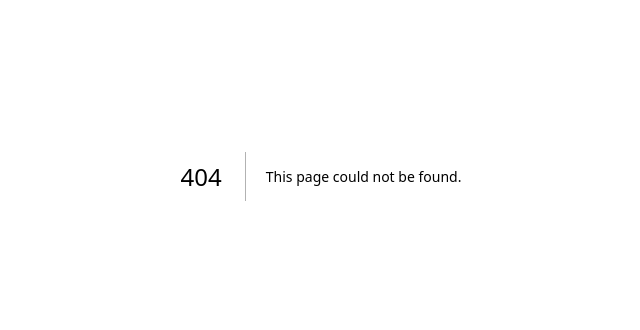
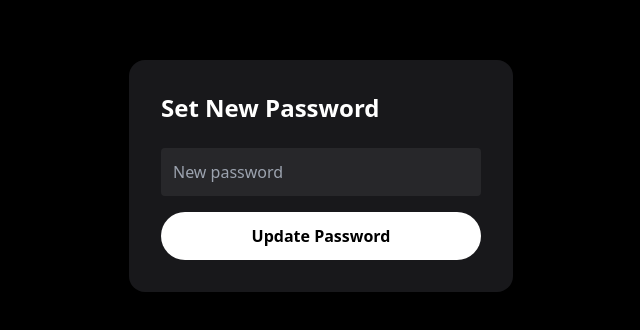
Before and after one commit to Gokhan1979/flammode-shop, a Next.js app: page /auth/reset in a window 1280 px wide. Before the commit this address had no page. Shown: the part 224-554 px from the top of the page, without its empty margins (319-959 px from the left). Built offline with nearby package versions, Linux system fonts and the light colour scheme; no server answers.

Commit message:
Implement password reset page with Supabase

```diff
--- /dev/null
+++ b/app/auth/reset/page.tsx
@@ -0,0 +1,44 @@
+'use client'
+import { useEffect, useState } from 'react'
+import { supabase } from '../../../lib/supabase'
+
+export default function ResetPage(){
+  const [password,setPassword]=useState('')
+  const [message,setMessage]=useState('Loading...')
+  const [loading,setLoading]=useState(false)
+  const [ready,setReady]=useState(false)
+
+  useEffect(()=>{
+    supabase.auth.getSession().then(()=>{
+      setReady(true)
+      setMessage('')
+    })
+  },[])
+
+  const handleUpdate = async()=>{
+    if(!password){ setMessage('Enter new password'); return }
+    setLoading(true)
+    const { error } = await supabase.auth.updateUser({ password })
+    if(error) setMessage(error.message)
+    else {
+      setMessage('Password updated! Redirecting to login...')
+      setTimeout(()=> window.location.href='/auth', 1500)
+    }
+    setLoading(false)
+  }
+
+  return(
+    <div className="min-h-screen bg-black text-white flex items-center justify-center p-6">
+      <div className="w-full max-w-sm bg-zinc-900 p-8 rounded-2xl">
+        <h1 className="text-2xl font-black mb-6">Set New Password</h1>
+        {!ready ? <p className="text-zinc-500">{message}</p> : <>
+          <input value={password} onChange={e=>setPassword(e.target.value)} type="password" placeholder="New password" className="w-full bg-zinc-800 p-3 rounded mb-4 outline-none" />
+          {message && <p className="text-sm mb-4 text-yellow-400">{message}</p>}
+          <button onClick={handleUpdate} disabled={loading} className="w-full bg-white text-black py-3 rounded-full font-bold">
+            {loading ? 'Updating...' : 'Update Password'}
+          </button>
+        </>}
+      </div>
+    </div>
+  )
+}
```
